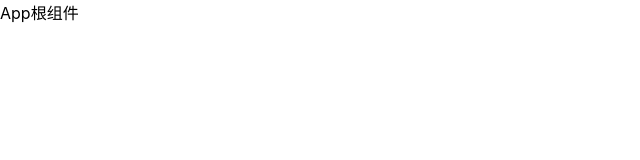
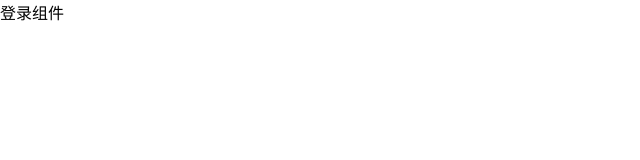
Before and after one commit to SK8DP/geek-pc-hz21, a React (Create React App) app: page /login in a window 1280 px wide. Shown: the top 160 px of the page, without its empty margins (0-640 px from the left). Built offline with nearby package versions, Linux system fonts and the light colour scheme.

Commit message:
项目搭建-配置路由

```diff
--- a/package.json
+++ b/package.json
@@ -8,6 +8,7 @@
     "@testing-library/user-event": "^13.5.0",
     "react": "^17.0.2",
     "react-dom": "^17.0.2",
+    "react-router-dom": "^5.2.0",
     "react-scripts": "5.0.1",
     "web-vitals": "^2.1.4"
   },
--- a/src/App.js
+++ b/src/App.js
@@ -1,5 +1,20 @@
+import { BrowserRouter as Router, Route, Link, Switch } from 'react-router-dom'
+import Home from './pages/Layout'
+import Login from './pages/Login'
 function App() {
-  return <div className="App">App根组件</div>
+  return (
+    <Router>
+      <div className="App">
+        {/* <Link to="/login">登录</Link>
+        <Link to="/home">首页</Link> */}
+
+        <Switch>
+          <Route path="/home" component={Home}></Route>
+          <Route path="/login" component={Login}></Route>
+        </Switch>
+      </div>
+    </Router>
+  )
 }
 
 export default App;
--- /dev/null
+++ b/src/pages/Layout/index.js
@@ -0,0 +1,7 @@
+import React, { Component } from 'react'
+
+export default class Layout extends Component {
+  render() {
+    return <div>首页布局组件</div>
+  }
+}
--- /dev/null
+++ b/src/pages/Login/index.js
@@ -0,0 +1,7 @@
+import React, { Component } from 'react'
+
+export default class Login extends Component {
+  render() {
+    return <div>登录组件</div>
+  }
+}
```
Also changed, not shown: 2 other files (tests, documents, lock files or other folders).
